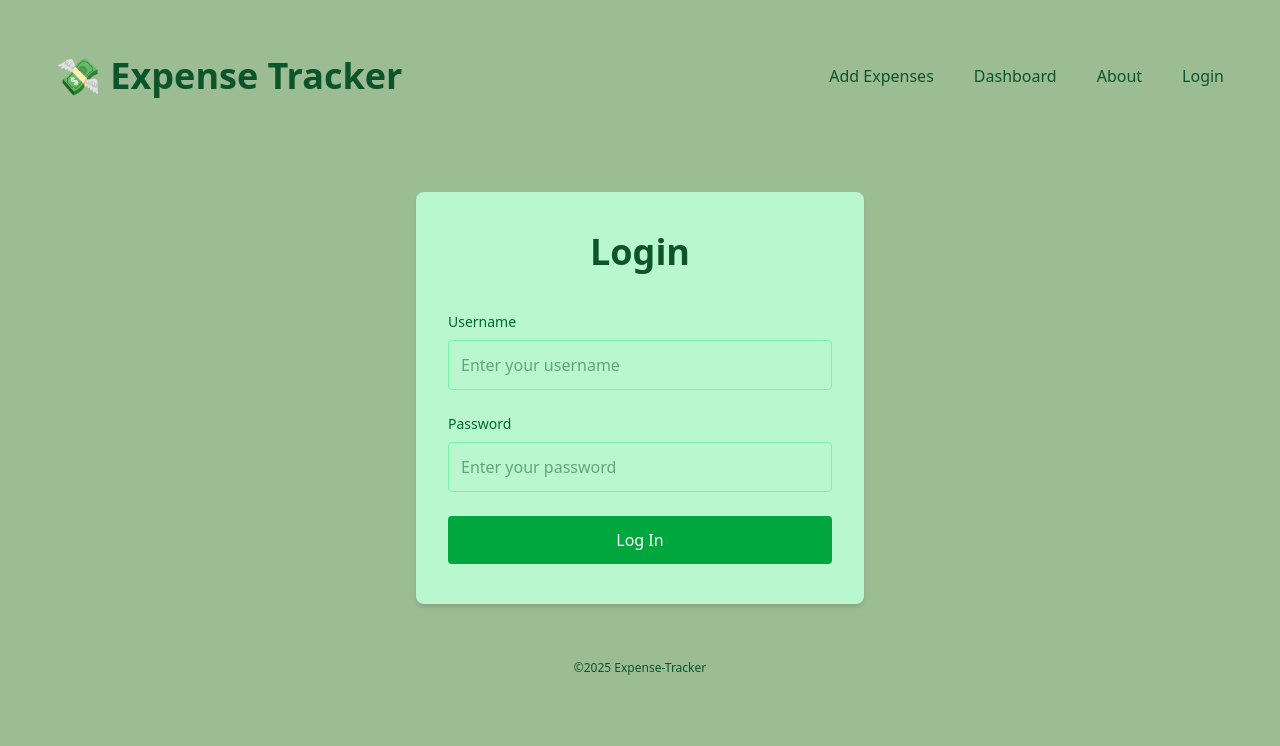
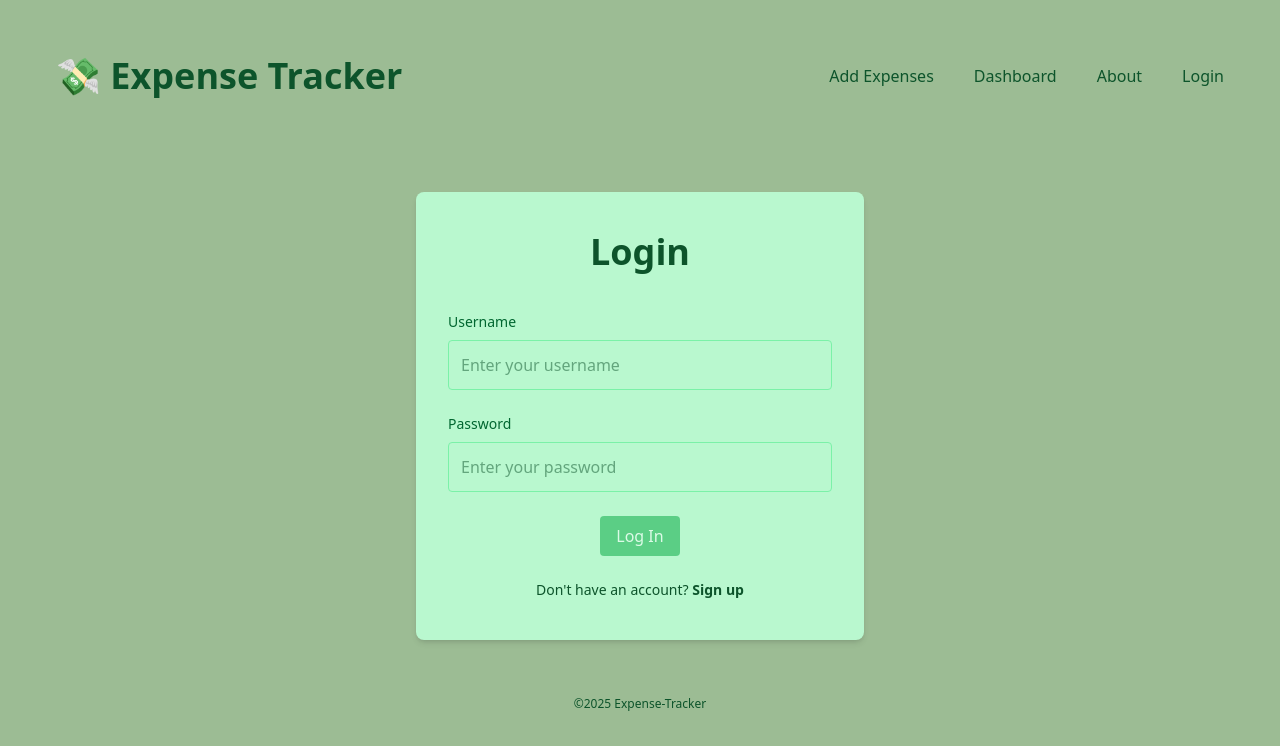
Before and after one commit to raosam23/Expense-Tracker, a Next.js app: page /login in a window 1280 px wide. Shown: the top 746 px of the page. Built offline with nearby package versions, Linux system fonts and the light colour scheme.

Commit message:
Enhance SignUp and LogIn UI, set up api for signup and login

```diff
--- a/app/api/addExpense/route.ts
+++ b/app/api/addExpense/route.ts
@@ -1,10 +1,11 @@
 import {NextRequest, NextResponse} from "next/server";
 import fs from 'fs';
 import path from 'path';
+import {TransactionType} from "@/app/types/TransactionType";
 
 export async function POST (req: NextRequest) {
     try{
-        const body = await req.json();
+        const body: TransactionType = await req.json();
         console.log("incoming expense", body);
         body.amount = Number(body.amount);
         const filepath: string = path.join(process.cwd(), '/Expenses.json');
--- a/app/api/addIncome/route.ts
+++ b/app/api/addIncome/route.ts
@@ -1,10 +1,11 @@
 import {NextRequest, NextResponse} from "next/server";
 import fs from 'fs';
 import path from 'path';
+import {TransactionType} from "@/app/types/TransactionType";
 
 export async function POST (req: NextRequest) {
     try{
-        const body = await req.json();
+        const body: TransactionType = await req.json();
         console.log("incoming expense", body);
         body.amount = Number(body.amount);
         const filepath: string = path.join(process.cwd(), '/Incomes.json');
--- /dev/null
+++ b/app/api/login/route.ts
@@ -0,0 +1,8 @@
+import {NextRequest, NextResponse} from "next/server";
+import {UserType} from "@/app/types/UserType";
+
+export async function POST(req: NextRequest): Promise<NextResponse<{msg: string}>> {
+    const body: UserType = await req.json();
+    console.log("incoming user", body);
+    return NextResponse.json({msg:"Logged in successfully"}, {status: 200});
+}
--- /dev/null
+++ b/app/api/signup/route.ts
@@ -0,0 +1,8 @@
+import {NextRequest, NextResponse} from "next/server";
+import {UserType} from "@/app/types/UserType";
+
+export async function POST(req: NextRequest): Promise<NextResponse<{msg: string}>> {
+    const body: UserType = await req.json();
+    console.log("incoming user", body);
+    return NextResponse.json({msg:"User created successfully"}, {status: 200});
+}
--- a/app/components/AddTransactionForm.tsx
+++ b/app/components/AddTransactionForm.tsx
@@ -95,7 +95,7 @@ const AddTransactionForm = (props : AddTransactionFormProps) => {
                   type="submit"
                   disabled={!(transactionData.title && transactionData.amount && transactionData.note)}
                   className="bg-green-500 text-white w-fit p-2 rounded cursor-pointer hover:bg-green-600
-                  disabled:bg-green-300 disabled:cursor-not-allowed"
+                  disabled:opacity-50 disabled:cursor-not-allowed"
               >
                   Add {props.type === 'expense' ? 'Expense' : 'Income'}
               </button>
--- a/app/components/LogInForm.tsx
+++ b/app/components/LogInForm.tsx
@@ -1,8 +1,48 @@
-import React from 'react';
+'use client';
+import React, {useState} from 'react';
+import Link from "next/link";
+import {UserType} from "@/app/types/UserType";
+import axios from "axios";
 
 const LogInForm = () => {
+    const [userData, setUserData] = useState<UserType>({
+        username: '',
+        password: ''
+    });
+    const handleOnChange = (event: React.ChangeEvent<HTMLInputElement>) => {
+        const {name, value} = event.target;
+        setUserData((prevData: UserType) => ({
+            ...prevData,
+            [name]: value
+        }));
+    }
+    const handleBtnOnSubmit = async (event: React.FormEvent<HTMLFormElement>) => {
+        event.preventDefault();
+        //TODO: handle login in the backend
+        console.log(userData);
+        try {
+            const response = await axios.post('/api/login', userData);
+            console.log("Response",  response);
+        } catch (error: unknown) {
+            const err = error as Error;
+            console.log(err.message);
+        } finally {
+            setUserData({
+                username: '',
+                password: ''
+            });
+        }
+    }
+
+    const checkIfUserDataEmpty: () => boolean = ():  boolean => {
+        return  userData.username === '' || userData.password === '';
+    }
+
     return (
-        <form className="bg-green-200 rounded-lg shadow-md px-8 py-10 m-6 w-full max-w-md mx-auto space-y-6">
+        <form
+            className="bg-green-200 rounded-lg shadow-md px-8 py-10 m-6 w-full max-w-md mx-auto space-y-6"
+            onSubmit={handleBtnOnSubmit}
+            >
             <h2 className="text-center text-4xl mb-10 font-bold text-green-900">Login</h2>
             <div>
                 <label className="block text-sm font-medium text-green-800 mb-2">Username</label>
@@ -11,6 +51,9 @@ const LogInForm = () => {
                     placeholder="Enter your username"
                     className="w-full border border-green-300 p-3 rounded focus:outline-none focus:ring-2
                     focus:ring-green-500"
+                    value={userData.username}
+                    name="username"
+                    onChange={handleOnChange}
                 />
             </div>
             <div>
@@ -20,14 +63,23 @@ const LogInForm = () => {
                     placeholder="Enter your password"
                     className="w-full border border-green-300 p-3 rounded focus:outline-none focus:ring-2
                     focus:ring-green-500"
+                    value={userData.password}
+                    name="password"
+                    onChange={handleOnChange}
                 />
             </div>
-            <button
-                type="submit"
-                className="w-full bg-green-600 text-white py-3 rounded hover:bg-green-700 transition duration-200"
-            >
-                Log In
-            </button>
+            <div className="flex justify-center">
+                <button
+                    type="submit"
+                    disabled={checkIfUserDataEmpty()}
+                    className="w-auto px-4 py-2 bg-green-600 text-white rounded hover:bg-green-700 transition duration-200 cursor-pointer
+                    disabled:opacity-50 disabled:cursor-not-allowed"
+                >
+                    Log In
+                </button>
+            </div>
+            <p className="text-sm text-center">
+                Don&apos;t have an account?&nbsp;<strong><Link href="/signup">Sign up</Link></strong></p>
         </form>
     );
 };
--- a/app/components/SignUpForm.tsx
+++ b/app/components/SignUpForm.tsx
@@ -1,16 +1,62 @@
-import React from 'react';
+'use client';
+import React, {useState} from 'react';
+import Link from "next/link";
+import {UserType} from "@/app/types/UserType";
+import axios from "axios";
 
 const SignUpForm = () => {
+    const [userData, setUserData] = useState<UserType>({
+        fullName: '',
+        username: '',
+        email: '',
+        password: '',
+    });
+    const handleOnChange = (event: React.ChangeEvent<HTMLInputElement>) => {
+        const {name, value} = event.target;
+        setUserData((prevData: UserType) => ({
+            ...prevData,
+            [name]: value
+        }));
+    }
+    const handleBtnOnSubmit = async (event: React.FormEvent<HTMLFormElement>) => {
+        event.preventDefault();
+        //TODO: write logic to handle submit button for signup
+        console.log(userData);
+        try {
+            const response = await axios.post('/api/signup', userData);
+            console.log('response', response.data);
+        } catch (error: unknown) {
+            const err = error as Error;
+            console.log(err.message);
+        } finally {
+            setUserData({
+                fullName: '',
+                username: '',
+                email: '',
+                password: '',
+            })
+        }
+    }
+
+    const checkIfUserDataEmpty: () => boolean = (): boolean => {
+        return userData.fullName === '' || userData.username === '' || userData.email === '' || userData.password === '';
+    }
     return (
-        <form className="bg-green-200 rounded-lg shadow-md px-8 py-10 m-6 w-full max-w-md mx-auto space-y-6">
+        <form
+            className="bg-green-200 rounded-lg shadow-md px-8 py-10 m-6 w-full max-w-md mx-auto space-y-6"
+            onSubmit={handleBtnOnSubmit}
+        >
             <h2 className="text-center text-4xl mb-10 font-bold text-green-900">SignUp</h2>
             <div>
-                <label className="block text-sm font-medium text-green-800 mb-2">FullName</label>
+                <label className="block text-sm font-medium text-green-800 mb-2">Full Name</label>
                 <input
                     type="text"
                     placeholder="Enter your Full Name"
                     className="w-full border border-green-300 p-3 rounded focus:outline-none focus:ring-2
                     focus:ring-green-500"
+                    value={userData?.fullName}
+                    name="fullName"
+                    onChange={handleOnChange}
                 />
             </div>
             <div>
@@ -20,6 +66,9 @@ const SignUpForm = () => {
                     placeholder="Enter your Username"
                     className="w-full border border-green-300 p-3 rounded focus:outline-none focus:ring-2
                     focus:ring-green-500"
+                    value={userData?.username}
+                    name="username"
+                    onChange={handleOnChange}
                 />
             </div>
             <div>
@@ -29,6 +78,9 @@ const SignUpForm = () => {
                     placeholder="Enter your email"
                     className="w-full border border-green-300 p-3 rounded focus:outline-none focus:ring-2
                     focus:ring-green-500"
+                    value={userData?.email}
+                    name="email"
+                    onChange={handleOnChange}
                 />
             </div>
             <div>
@@ -38,14 +90,24 @@ const SignUpForm = () => {
                     placeholder="Enter your password"
                     className="w-full border border-green-300 p-3 rounded focus:outline-none focus:ring-2
                     focus:ring-green-500"
+                    value={userData?.password}
+                    name="password"
+                    onChange={handleOnChange}
                 />
             </div>
-            <button
-                type="submit"
-                className="w-full bg-green-600 text-white py-3 rounded hover:bg-green-700 transition duration-200"
-            >
-                Sign Up
-            </button>
+            <div className="flex justify-center">
+                <button
+                    type="submit"
+                    className="w-auto px-4 py-2 bg-green-600 text-white rounded hover:bg-green-700 transition duration-200 cursor-pointer
+                    disabled:opacity-50 disabled:cursor-not-allowed"
+                    disabled={checkIfUserDataEmpty()}
+                >
+                    Sign Up
+                </button>
+            </div>
+            <p className="text-sm text-center">
+                Already have an account?&nbsp;<strong><Link href="/login">Log in</Link></strong>
+            </p>
         </form>
     );
 };
--- /dev/null
+++ b/app/types/UserType.ts
@@ -0,0 +1,6 @@
+export type UserType = {
+    fullName?: string;
+    username: string;
+    email?: string;
+    password: string;
+}
```
